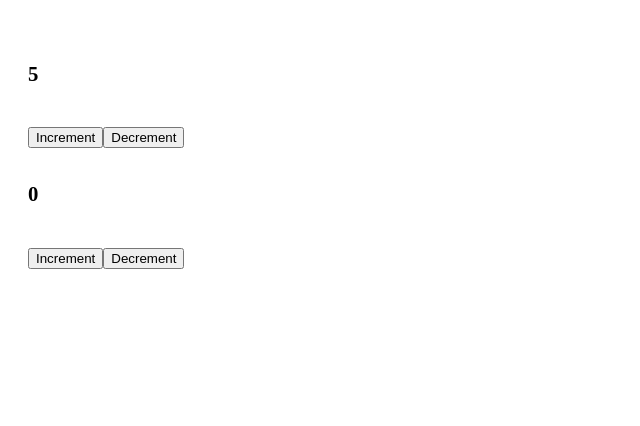
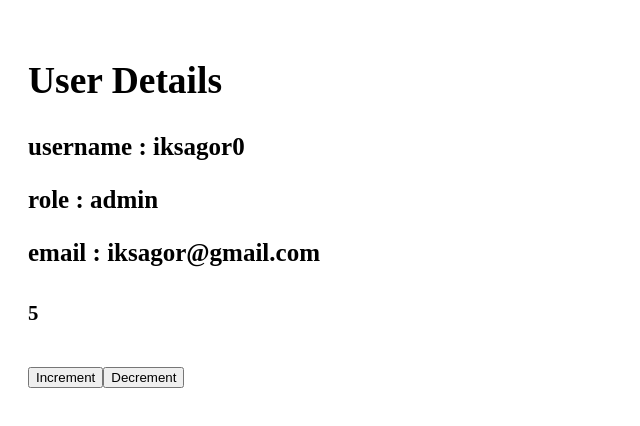
Before and after one commit to iksagor0/Think-in-a-React, a React (Create React App) app: page / in a window 1280 px wide. Shown: the top 426 px of the page, without its empty margins (0-640 px from the left). Built offline with nearby package versions, Linux system fonts and the light colour scheme.

Commit message:
userReducer with ContextAPI

```diff
--- a/src/App.js
+++ b/src/App.js
@@ -1,7 +1,10 @@
-import React from "react";
-// import UserDetails from "./Components/UserDetails";
-import MultipleOne from "./Components/MultipleFromOne/MultipleOne";
-import MultipleTwo from "./Components/MultipleFromOne/MultipleTwo";
+import React, { useReducer } from "react";
+import UserDetails from "./Components/UserDetails";
+// import MultipleOne from "./Components/MultipleFromOne/MultipleOne";
+// import MultipleTwo from "./Components/MultipleFromOne/MultipleTwo";
+import BasicConsept from "./Components/BasicConsept";
+// import { UserContext } from "./Context/UserContext";
+import { createContext } from "react";
 
 // STYLES
 const styles = {
@@ -10,13 +13,35 @@ const styles = {
   padding: 20,
 };
 
+export const UserContext = createContext(null);
+
+const initalState = {
+  username: "iksagor0",
+  role: "admin",
+  email: "iksagor@gmail.com",
+};
+
+const reducer = (state, action) => {
+  switch (action) {
+    case "value":
+      return state;
+    default:
+      return state;
+  }
+};
+
 function App() {
+  const [user, dispatch] = useReducer(reducer, initalState);
+  console.log(initalState);
+
   return (
     <div style={styles} className="App">
-      {/* <UserDetails /> */}
-      {/* <BasicConsept /> */}
-      <MultipleOne />
-      <MultipleTwo />
+      <UserContext.Provider value={{ userState: user, userDispatch: dispatch }}>
+        <UserDetails />
+        <BasicConsept />
+        {/* <MultipleOne />
+        <MultipleTwo /> */}
+      </UserContext.Provider>
     </div>
   );
 }
--- a/src/Components/BasicConsept.js
+++ b/src/Components/BasicConsept.js
@@ -16,6 +16,8 @@ const reducer = (state, action) => {
 
 export default function BasicConsept() {
   const [count, dispatch] = useReducer(reducer, initialState);
+  console.log(count);
+
   return (
     <div>
       <h5>{count}</h5>
--- a/src/Components/UserDetails.js
+++ b/src/Components/UserDetails.js
@@ -1,15 +1,15 @@
 import React, { useContext } from "react";
-import { UserContext } from "../Context/UserContext";
+import { UserContext } from "../App";
 
 export default function UserDetails() {
-  const userData = useContext(UserContext);
-
+  const { userState, userDispatch } = useContext(UserContext);
+  console.log(userState);
   return (
     <div>
       <h2>User Details</h2>
-      <p>username : {userData.username}</p>
-      <p>role : {userData.role}</p>
-      <p>email : {userData.email}</p>
+      <p>username : {userState.username}</p>
+      <p>role : {userState.role}</p>
+      <p>email : {userState.email}</p>
     </div>
   );
 }
--- a/src/index.js
+++ b/src/index.js
@@ -1,20 +1,15 @@
-import React from "react";
+import React, { useReducer } from "react";
 import ReactDOM from "react-dom/client";
 import App from "./App";
 import { UserContext } from "./Context/UserContext";
 
-const user = {
-  username: "iksagor0",
-  role: "admin",
-  email: "iksagor@gmail.com",
-};
 
 const root = ReactDOM.createRoot(document.getElementById("root"));
+// eslint-disable-next-line no-unused-vars
+
 root.render(
   <React.StrictMode>
-    <UserContext.Provider value={user}>
       <App />
-    </UserContext.Provider>
   </React.StrictMode>
 );
 
```
